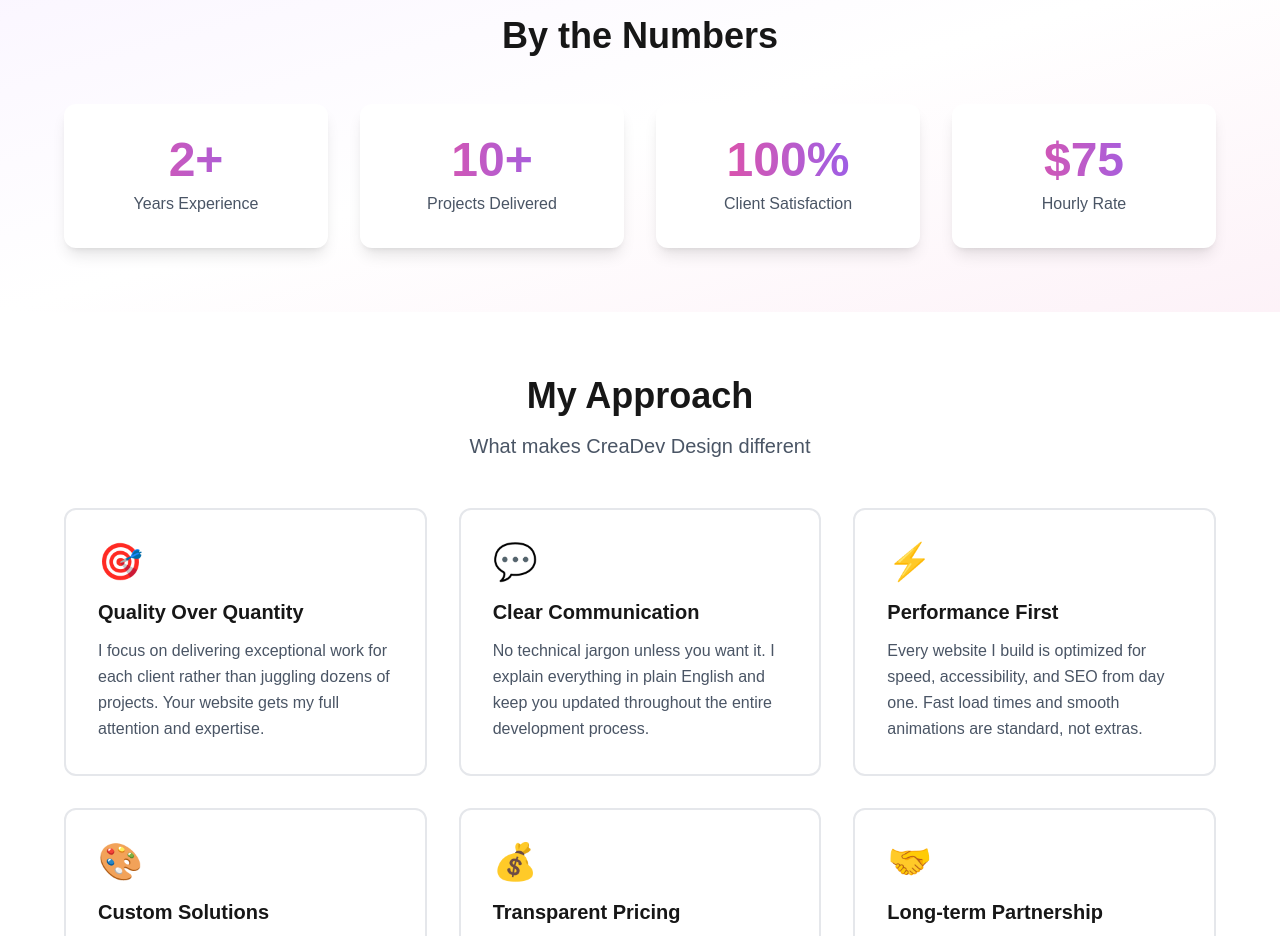
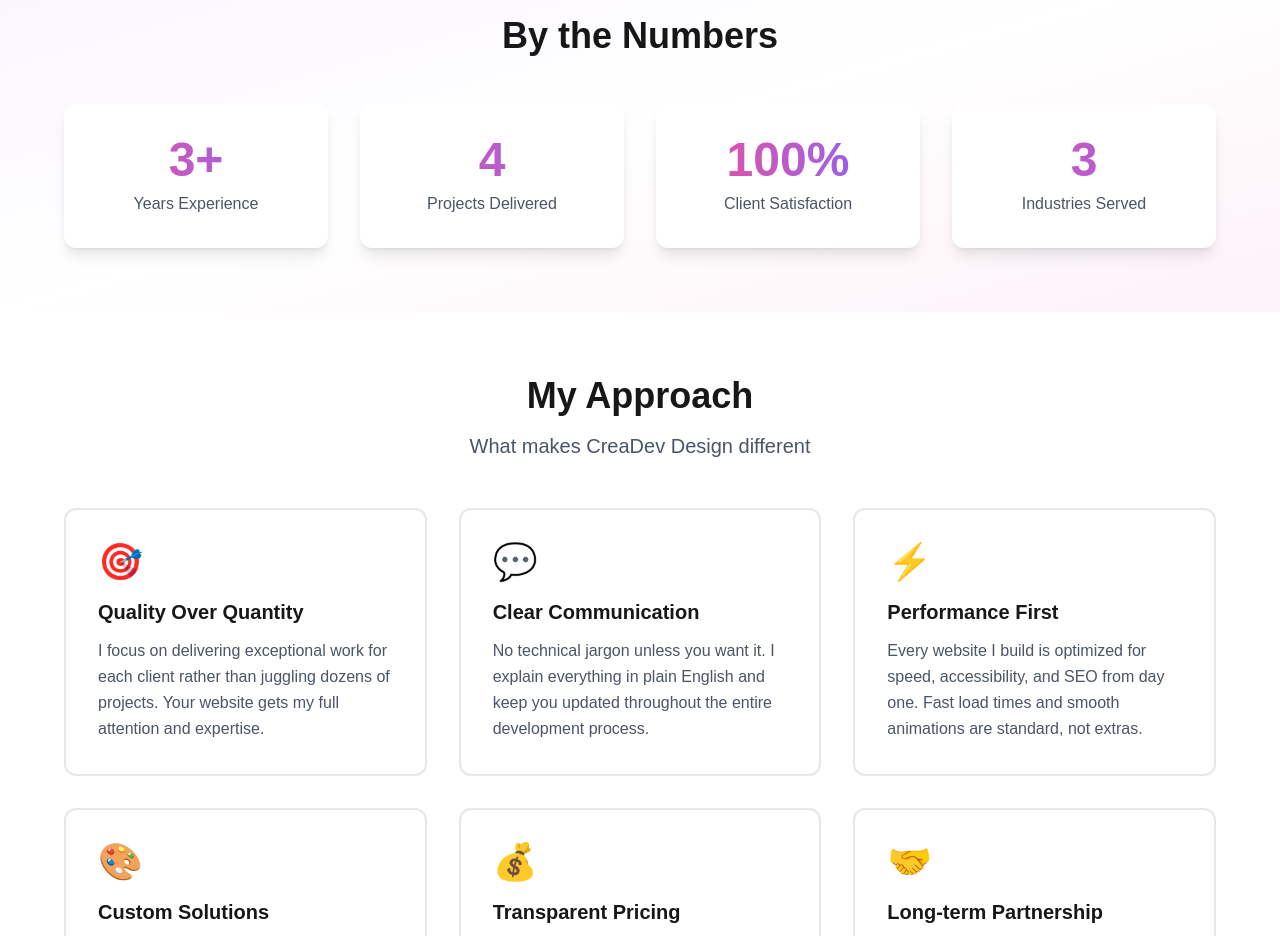
Before and after one commit to yaserhdev/creadev-design, a Next.js app: page /about in a window 1280 px wide. Shown: the part 1100-2036 px from the top of the page. Built offline with nearby package versions, Linux system fonts and the light colour scheme.

Commit message:
Updated pages and home page background

```diff
--- a/app/about/page.tsx
+++ b/app/about/page.tsx
@@ -97,7 +97,7 @@ export default function AboutPage() {
               <ScrollAnimation delay={0.1}>
                 <div className="text-center p-8 bg-white rounded-xl shadow-lg">
                   <div className="text-5xl font-bold bg-gradient-to-r from-brand-pink to-brand-purple bg-clip-text text-transparent mb-2">
-                    2+
+                    3+
                   </div>
                   <div className="text-gray-600 font-medium">Years Experience</div>
                 </div>
@@ -106,7 +106,7 @@ export default function AboutPage() {
               <ScrollAnimation delay={0.2}>
                 <div className="text-center p-8 bg-white rounded-xl shadow-lg">
                   <div className="text-5xl font-bold bg-gradient-to-r from-brand-pink to-brand-purple bg-clip-text text-transparent mb-2">
-                    10+
+                    4
                   </div>
                   <div className="text-gray-600 font-medium">Projects Delivered</div>
                 </div>
@@ -124,9 +124,9 @@ export default function AboutPage() {
               <ScrollAnimation delay={0.4}>
                 <div className="text-center p-8 bg-white rounded-xl shadow-lg">
                   <div className="text-5xl font-bold bg-gradient-to-r from-brand-pink to-brand-purple bg-clip-text text-transparent mb-2">
-                    $75
+                    3
                   </div>
-                  <div className="text-gray-600 font-medium">Hourly Rate</div>
+                  <div className="text-gray-600 font-medium">Industries Served</div>
                 </div>
               </ScrollAnimation>
             </div>
--- a/app/globals.css
+++ b/app/globals.css
@@ -27,7 +27,13 @@
 }
 
 body {
-  background: var(--background);
+  /* Dark grid background - applied globally */
+  background-color: #0a0a0a;
+  background-image:
+    linear-gradient(rgba(255, 255, 255, 0.05) 1px, transparent 1px),
+    linear-gradient(90deg, rgba(255, 255, 255, 0.05) 1px, transparent 1px);
+  background-size: 50px 50px;
+  background-attachment: fixed;
   color: var(--foreground);
   font-family: Arial, Helvetica, sans-serif;
 }
--- a/components/animations/Logo3DMorph.tsx
+++ b/components/animations/Logo3DMorph.tsx
@@ -113,7 +113,7 @@ export default function Logo3DMorph() {
               textAnchor="middle"
               fontFamily="'Outfit', sans-serif"
               fontWeight="700"
-              fill="#171717"
+              fill="#ffffffff"
             >
               <tspan fontSize="18" dy="-6.9">C</tspan>
               <tspan fontSize="14" dy="-2.7">REA</tspan>
--- a/components/layout/Header.tsx
+++ b/components/layout/Header.tsx
@@ -4,7 +4,7 @@ import InteractiveLogo from '@/components/animations/InteractiveLogo';
 
 export default function Header() {
   return (
-    <header className="border-b border-gray-200 bg-white sticky top-0 z-50">
+    <header className="border-b border-gray-200 bg-black sticky top-0 z-50">
       <div className="container mx-auto px-4">
         <div className="flex items-center justify-between h-16">
           {/* Logo */}
--- a/components/sections/About.tsx
+++ b/components/sections/About.tsx
@@ -29,7 +29,7 @@ export default function About() {
   ];
 
   return (
-    <section className="py-24 bg-gradient-to-br from-purple-50 via-white to-pink-50">
+    <section className="py-24">
       <div className="container mx-auto px-4">
         <div className="max-w-6xl mx-auto">
           <div className="grid grid-cols-1 lg:grid-cols-2 gap-12 items-center">
--- a/components/sections/Hero.tsx
+++ b/components/sections/Hero.tsx
@@ -4,7 +4,7 @@ import Link from 'next/link';
 
 export default function Hero() {
   return (
-    <section className="relative min-h-[80vh] flex items-center justify-center bg-gradient-to-br from-white via-purple-50 to-pink-50">
+    <section className="relative min-h-[80vh] flex items-center justify-center">
       <div className="container mx-auto px-4">
         <div className="max-w-4xl mx-auto text-center">
           {/* 3D Rotating Logo */}
--- a/components/sections/Services.tsx
+++ b/components/sections/Services.tsx
@@ -3,7 +3,7 @@ import { services } from '@/lib/data/services';
 
 export default function Services() {
   return (
-    <section className="py-24 bg-white">
+    <section className="py-24">
       <div className="container mx-auto px-4">
         {/* Section Header */}
         <div className="max-w-3xl mx-auto text-center mb-16">
--- a/components/sections/WorkGallery.tsx
+++ b/components/sections/WorkGallery.tsx
@@ -21,7 +21,7 @@ export default function WorkGallery() {
     : projects.filter(project => project.category === activeCategory);
 
   return (
-    <section className="py-24 bg-white">
+    <section className="py-24">
       <div className="container mx-auto px-4">
         {/* Section Header */}
         <div className="max-w-3xl mx-auto text-center mb-12">
@@ -36,7 +36,7 @@ export default function WorkGallery() {
         </div>
 
         {/* Filter Buttons */}
-        <ScrollAnimation delay={0.2}>
+        {/* <ScrollAnimation delay={0.2}>
           <div className="flex flex-wrap justify-center gap-4 mb-12">
             {categories.map((category) => (
               <button
@@ -52,7 +52,7 @@ export default function WorkGallery() {
               </button>
             ))}
           </div>
-        </ScrollAnimation>
+        </ScrollAnimation> */}
 
         {/* Projects Grid */}
         <div className="grid grid-cols-1 md:grid-cols-2 lg:grid-cols-3 gap-8 max-w-7xl mx-auto">
```
